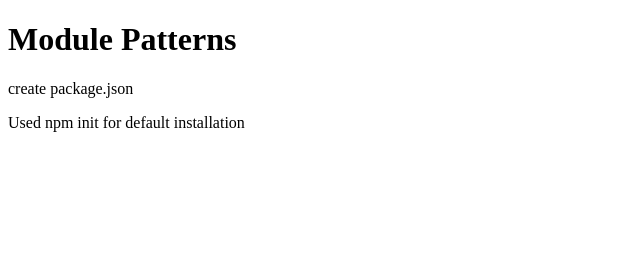
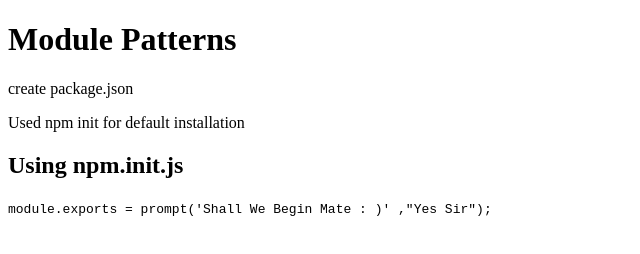
Before and after one commit to safeplace12345/MyModules, a website: page index.html in a window 1280 px wide. Shown: the whole page, without its empty margins (0-640 px from the left). Drawn offline with Linux system fonts and the light colour scheme.

Commit message:
Seting up the init.js file

```diff
--- a/index.html
+++ b/index.html
@@ -9,5 +9,10 @@
     <h1>Module Patterns</h1>
     <p>create package.json</p>
     <p>Used npm init for default installation</p>
+    <h2>Using npm.init.js</h2>
+    <code>
+        module.exports = prompt('Shall We Begin Mate : )' ,"Yes Sir");
+    </code>
+
 </body>
 </html>
--- /dev/null
+++ b/npm.init.js
@@ -0,0 +1 @@
+module.exports = prompt('Shall We Begin Mate : )' ,"Yes Sir");
```
Also changed, not shown: package.json (+13 -5 lines).
